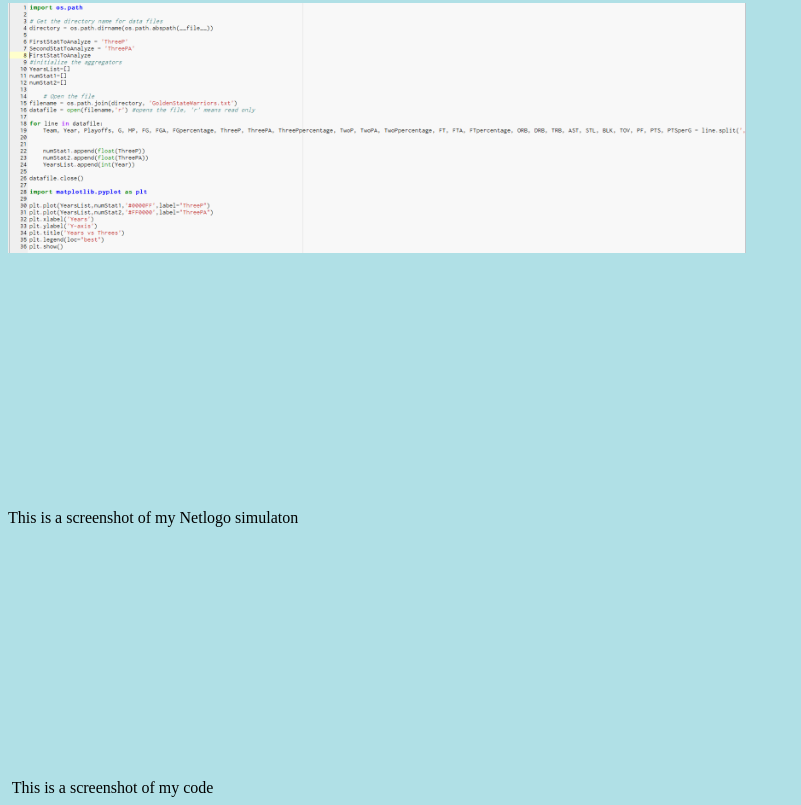
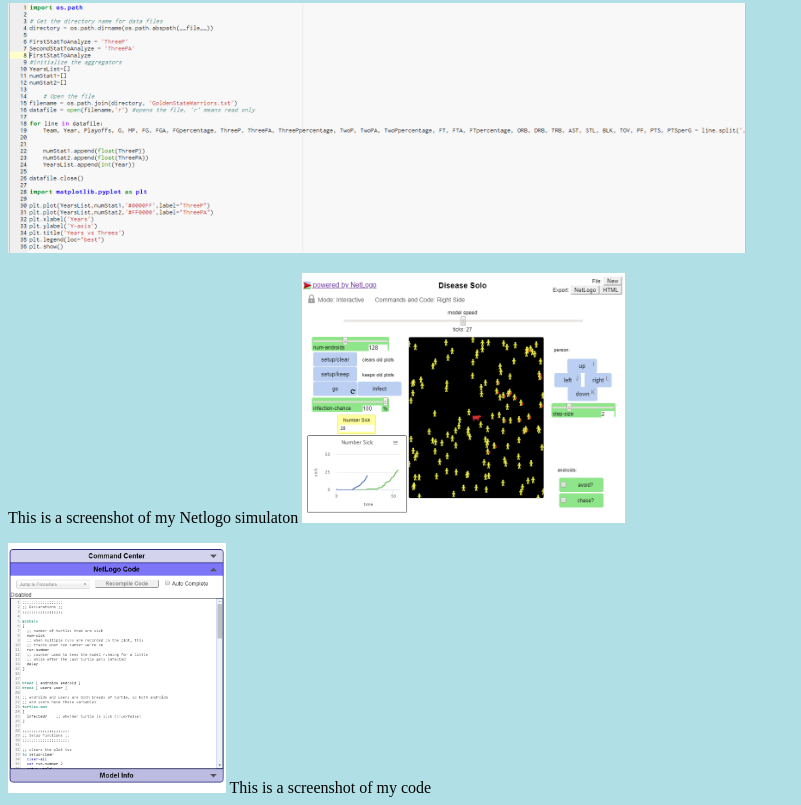
Before and after one commit to adityakumar47/csp2019, a plain HTML site: page portfolio.html in a window 1280 px wide. Shown: the part 4195-5000 px from the top of the page, without its empty margins (0-801 px from the left). Drawn offline with Linux system fonts and the light colour scheme.

Commit message:
Update portfolio.html

```diff
--- a/portfolio.html
+++ b/portfolio.html
@@ -82,7 +82,7 @@
 	<img src="images/Code for threes.PNG" height="250">
 	<P></P>
 	<p8>This is a screenshot of my Netlogo simulaton</p8>
-	<img scr="images/Disease_Solo_Screenshot.PNG" height="250">
+	<img src="images/Disease_Solo_Screenshot.PNG" height="250">
 	<p></p>
-	<img scr="images/Disease_Solo_Code.PNG" height="250">
+	<img src="images/Disease_Solo_Code.PNG" height="250">
 	<p9>This is a screenshot of my code</p9>
```
